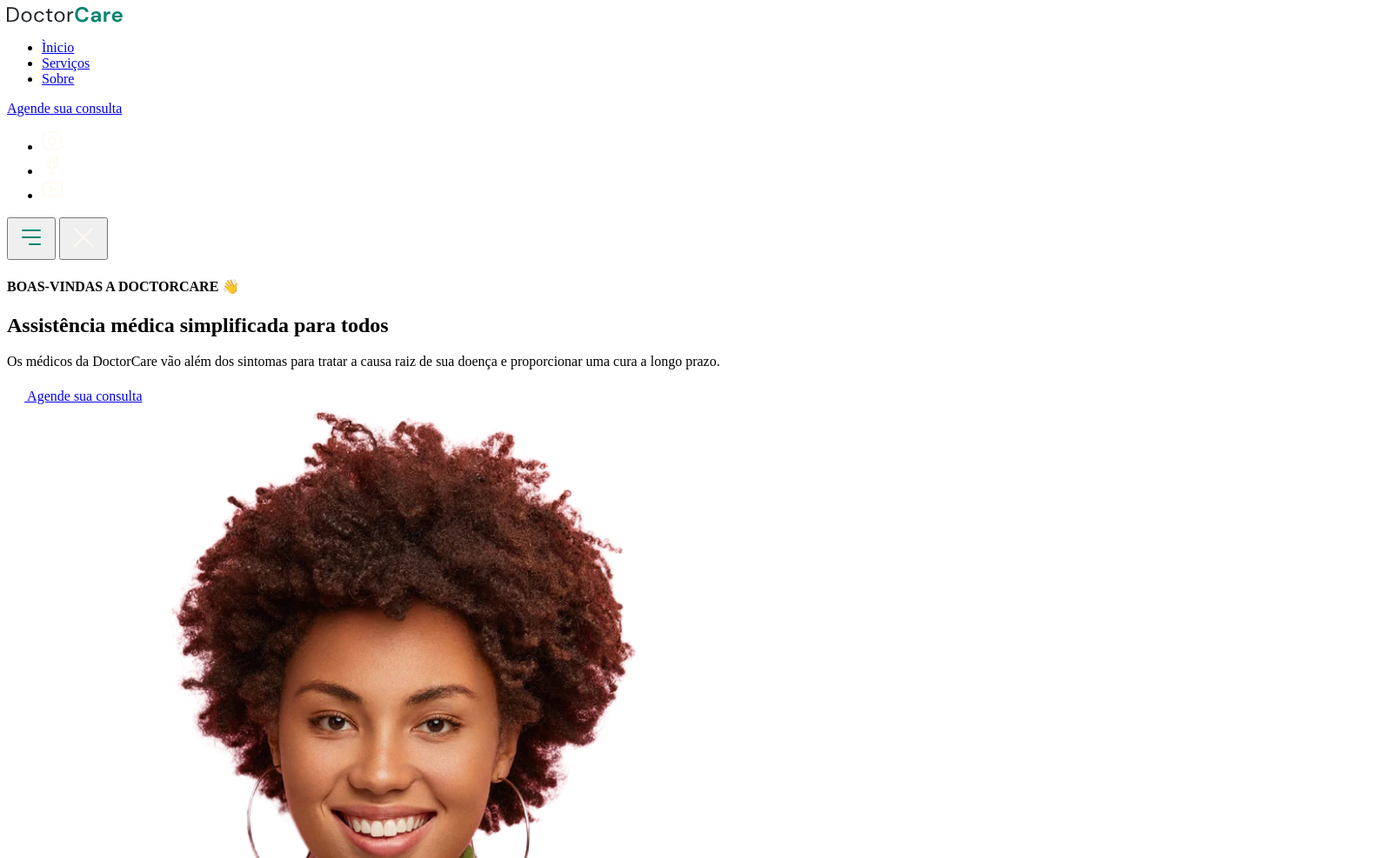
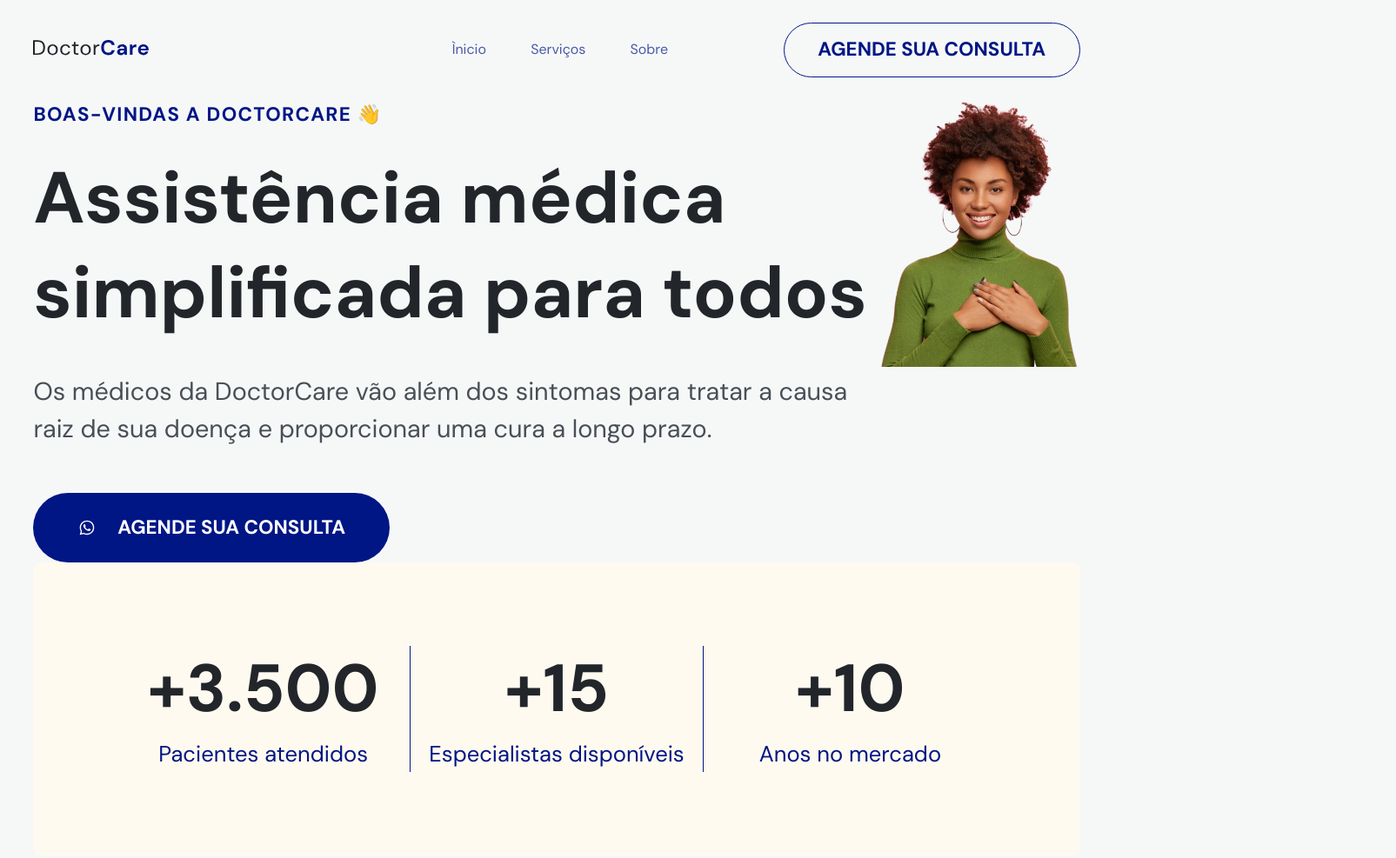
Before and after one commit to guilhermewcode/DoctorCaree, a plain HTML site: page index.html in a window 1280 px wide. Shown: the top 987 px of the page at 87% size, 1605 px wide, since content can reach past the window. Drawn offline with nearby package versions, Linux system fonts and the light colour scheme; the site is published under a folder, as on GitHub Pages, so addresses that start at the root find nothing.

Commit message:
AjustesLinksRelativos

```diff
--- a/index.html
+++ b/index.html
@@ -15,7 +15,7 @@ language
     <meta charset="UTF-8">
     <meta name="viewport" content="width=device-width, initial-scale=1.0">
     <title>DoctorCare</title>
-    <link rel="stylesheet" href="/style.css">
+    <link rel="stylesheet" href="./style.css">
     <link rel="preconnect" href="https://fonts.googleapis.com">
     <link rel="preconnect" href="https://fonts.gstatic.com" crossorigin>
     <link href="https://fonts.googleapis.com/css2?family=DM+Sans:wght@400;700&display=swap" rel="stylesheet">
@@ -125,7 +125,7 @@ language
                         um controlador de busca search.
                         Na parte do rRESPONSIVO tiramos a imagem de dentro de um bloco e fizemos outro
                         div class="col-b" para conseguir mudar a pisição dela-->
-                        <img src="assets/image.png" alt="Não tem imagem">
+                        <img src="./assets/image.png" alt="Não tem imagem">
                     </div>
 
 
@@ -223,7 +223,7 @@ language
             </div>
 
             <div class="col-b">
-                <img src="assets/happy-doctor-holding-a-clipboard-with-patients.png" alt="Não tem imagem">
+                <img src="./assets/happy-doctor-holding-a-clipboard-with-patients.png" alt="Não tem imagem">
             </div>
 
         </div>
@@ -261,7 +261,7 @@ language
                 </div>
                     <div class="cal-b">
 
-                        <img src="/assets/image (1).png" alt="homem negro">
+                        <img src="./assets/image (1).png" alt="homem negro">
 
                     </div>
 
@@ -332,6 +332,6 @@ language
 intens vir flutuando-->
     <script src="https://unpkg.com/scrollreveal"></script>
 
-    <script src="main.js"></script>
+    <script src="./main.js"></script>
 </body>
 </html>
```
